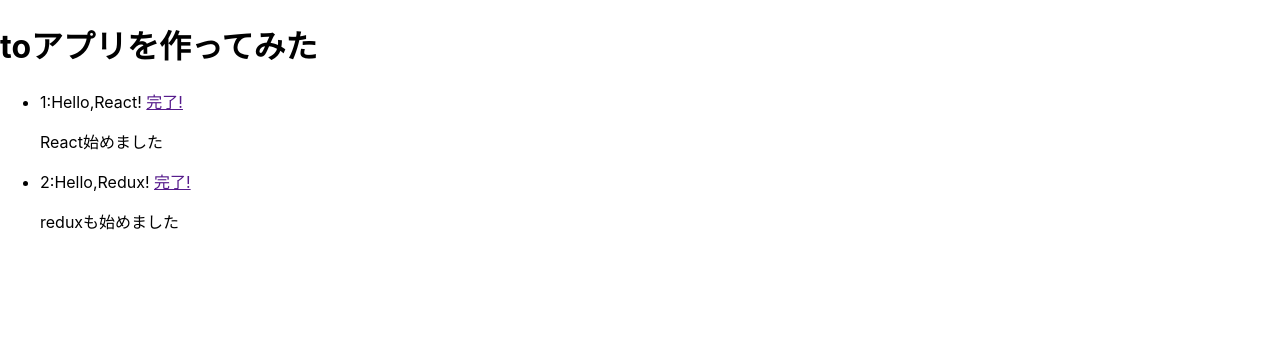
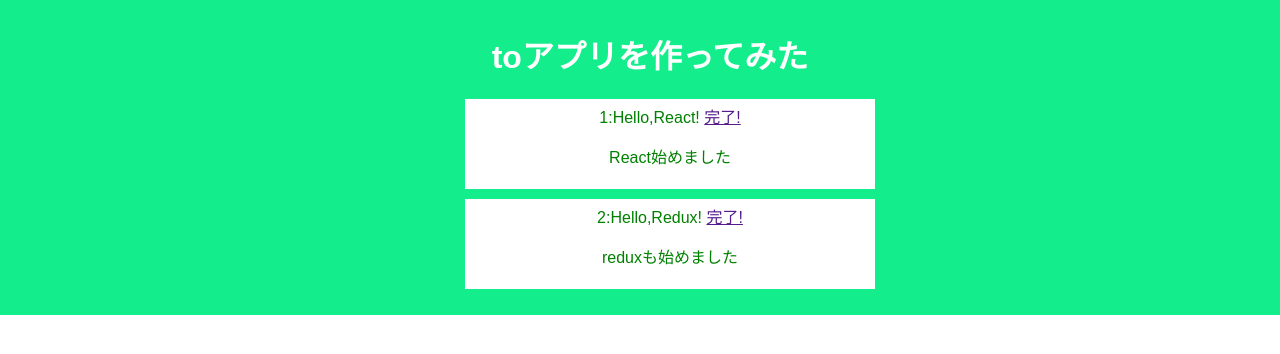
Before and after one commit to daikimare/react-portal, a React (Create React App) app: page / in a window 1280 px wide. Shown: the top 354 px of the page. Built offline with nearby package versions, Linux system fonts and the light colour scheme.

Commit message:
初期設定

```diff
--- a/src/css/App.css
+++ b/src/css/App.css
@@ -1,22 +1,7 @@
-.App {
+.app {
+  background-color: rgb(20,237,140);
+  width: 100%;
+  color: white;
+  padding: 10px;
   text-align: center;
 }
-
-.App-logo {
-  height: 40vmin;
-}
-
-.App-header {
-  background-color: #282c34;
-  min-height: 100vh;
-  display: flex;
-  flex-direction: column;
-  align-items: center;
-  justify-content: center;
-  font-size: calc(10px + 2vmin);
-  color: white;
-}
-
-.App-link {
-  color: #09d3ac;
-}
--- a/src/css/index.css
+++ b/src/css/index.css
@@ -1,13 +1,9 @@
 body {
   margin: 0;
-  font-family: -apple-system, BlinkMacSystemFont, "Segoe UI", "Roboto", "Oxygen",
-    "Ubuntu", "Cantarell", "Fira Sans", "Droid Sans", "Helvetica Neue",
-    sans-serif;
-  -webkit-font-smoothing: antialiased;
-  -moz-osx-font-smoothing: grayscale;
+  padding: 0;
+  font-family: sans-serif;
 }
 
-code {
-  font-family: source-code-pro, Menlo, Monaco, Consolas, "Courier New",
-    monospace;
+ul{
+  list-style: none;
 }
--- a/src/css/todo.css
+++ b/src/css/todo.css
@@ -0,0 +1,11 @@
+.undone{
+  width: 400px;
+  background-color: white;
+  color: green;
+  margin: 10px auto;
+  padding: 5px;
+}
+
+.done p{
+  display: none;
+}
```
Also changed, not shown: src/css/Form.css (+14 -0 lines).
